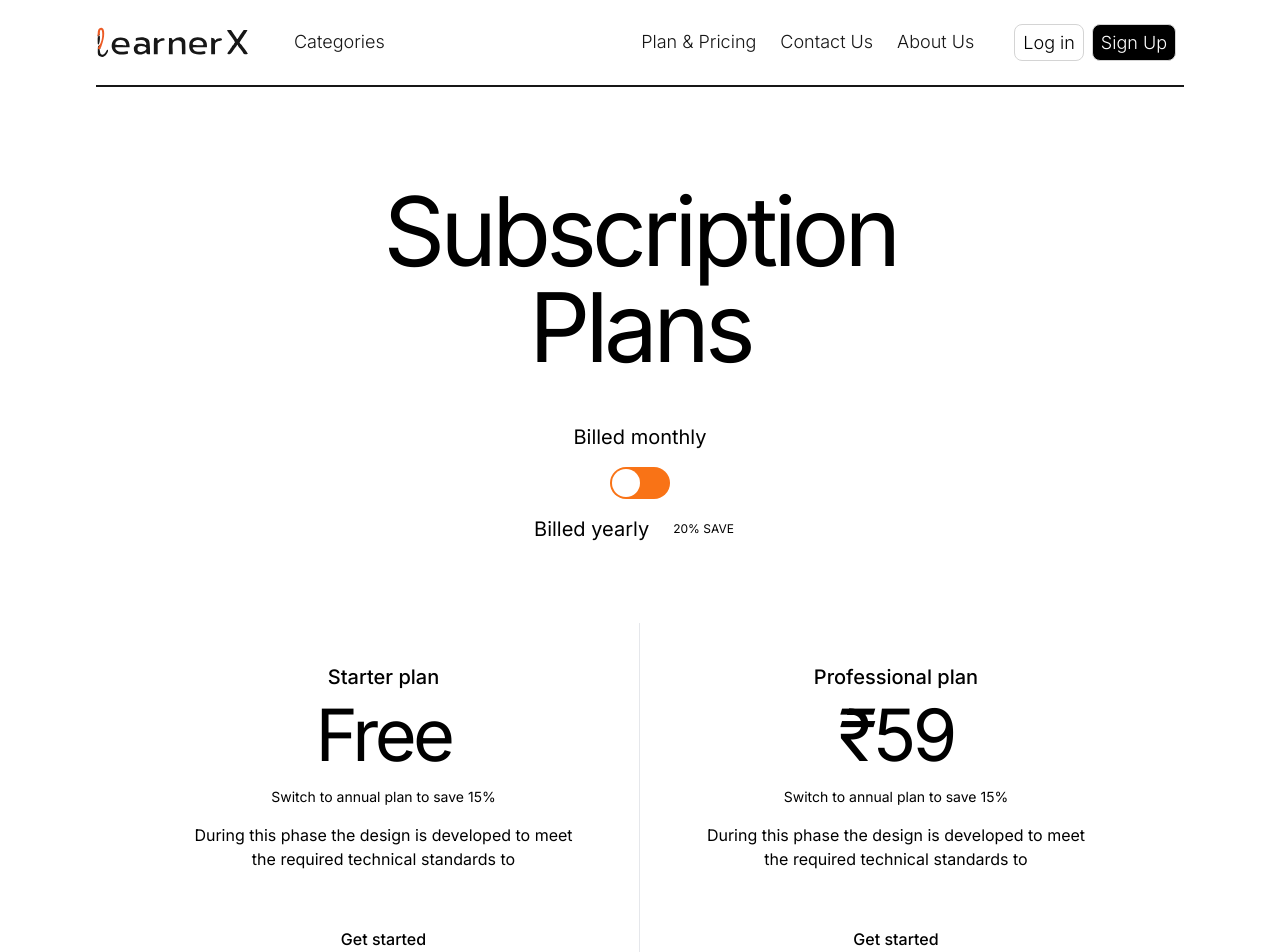
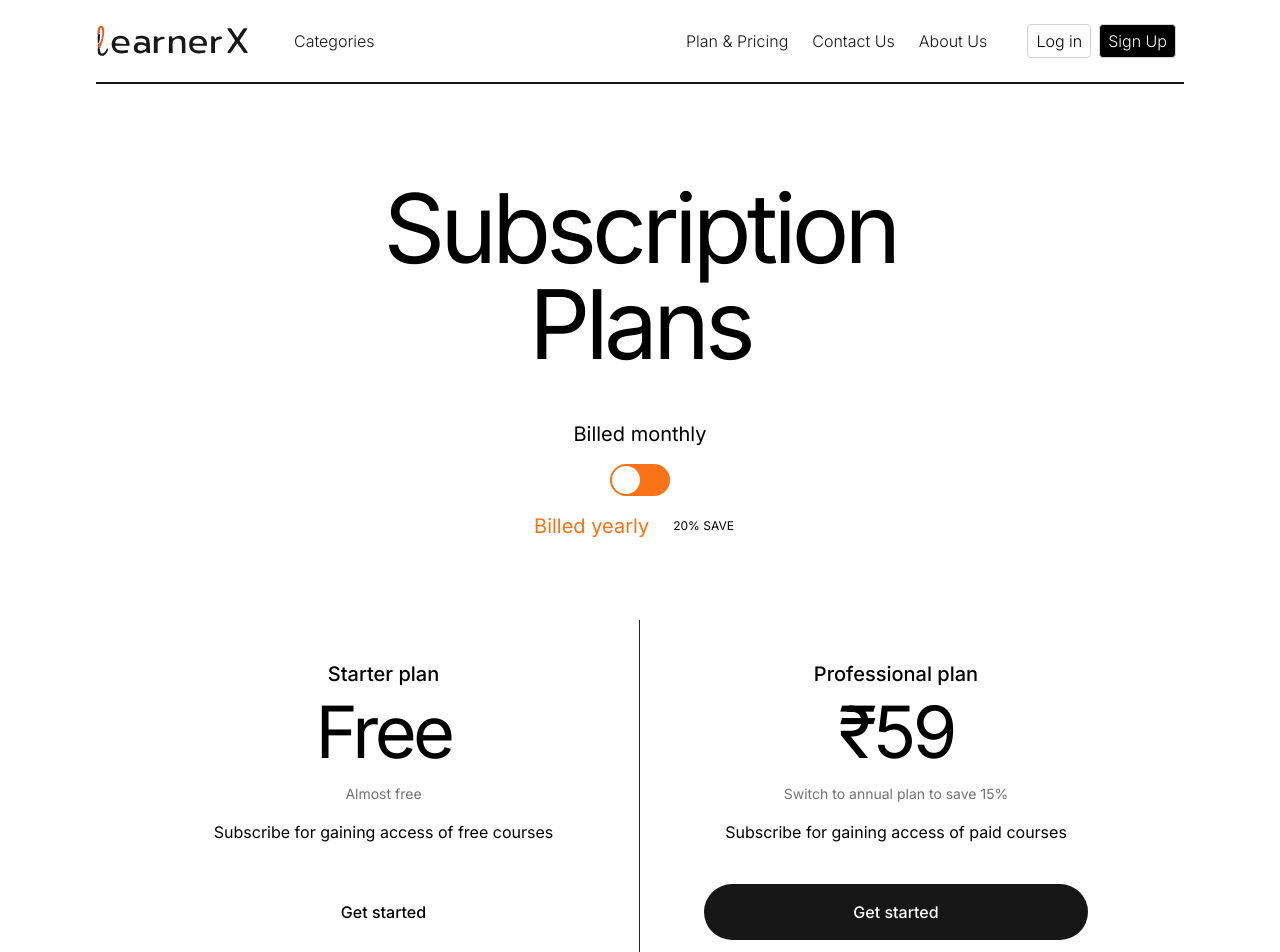
Before and after one commit to manrajchauhan/learnerX, a Next.js app: page /plan in a window 1280 px wide. Shown: the top 952 px of the page. Built offline with nearby package versions, Linux system fonts and the light colour scheme.

Commit message:
new Changes

```diff
--- a/app/about/page.tsx
+++ b/app/about/page.tsx
@@ -5,8 +5,9 @@ export default function page() {
   return (
     <section className="bg-darkBlue-900 pt-24 pb-28">
   <div className="container mx-auto px-4">
-    <h1 className="font-heading text-neutral-900 text-center mb-28 text-5xl md:text-7xl font-bold max-w-4xl mx-auto">
-    Discover, Learn, and Grow with US</h1>
+    <h1 className="font-heading text-6xl sm:text-8xl lg:text-10xl text-black tracking-tighter mb-12">
+    Discover, Learn, and Grow with US
+          </h1>
     <div className="relative mx-auto mb-32 max-w-sm">
       <div className="absolute left-0 top-0 bg-orange-500 blur-3xl filter opacity-50 rounded-full h-full w-full"></div>
       <Image className="relative z-50" width={400} height={400} src="/logo.svg" alt=""/>
--- a/app/components/Footer.tsx
+++ b/app/components/Footer.tsx
@@ -5,7 +5,7 @@ import Image from 'next/image'
 
 export default function Footer() {
   return (
-    <footer className="flex overflow-hidden z-0 flex-col justify-center px-10 pt-20 w-full border-t-2 border-solid border-t-neutral-900 max-md:px-5 max-md:max-w-full">
+    <footer className="flex overflow-hidden z-0 flex-col justify-center px-10 pt-20 w-full border-t-2 border-solid border-t-neutral-900 max-md:max-w-full">
     <div className="flex flex-wrap gap-10 items-start w-full max-md:max-w-full">
       <div className="flex flex-col items-start min-w-[240px] w-[296px]">
        <Image
@@ -18,7 +18,7 @@ export default function Footer() {
       <FooterLinks />
       <ContactInfo />
     </div>
-    <div className="overflow-hidden gap-2.5 self-stretch mt-10 w-full text-lg font-semibold leading-8 text-neutral-900 max-md:px-5 max-md:max-w-full">
+    <div className="overflow-hidden gap-2.5 self-stretch mt-10 w-full text-lg font-semibold leading-8 text-neutral-900 max-md:max-w-full">
       <span className="font-light text-neutral-900">Powered by </span>
       <a
         className="text-neutral-900"
--- a/app/components/Header.tsx
+++ b/app/components/Header.tsx
@@ -15,24 +15,24 @@ export default function Header() {
                 />
               </Link>
             </div>
-          <div className="flex flex-wrap flex-1 shrink gap-10 items-start self-stretch my-auto text-[18px] font-light leading-snug whitespace-nowrap basis-0 min-w-[240px] text-neutral-900 max-md:max-w-full">
+          <div className="flex flex-wrap flex-1 shrink gap-10 items-start self-stretch my-auto text-[16px] font-light leading-snug whitespace-nowrap basis-0 min-w-[240px] text-neutral-900 max-md:max-w-full">
             <Link href={'/categories'} className='hover:font-normal'>Categories</Link>
           </div>
           <div className="flex gap-6 items-center self-stretch my-auto">
-            <div className="flex gap-6 items-center self-stretch p-2 my-auto text-[18px] font-light leading-snug whitespace-nowrap rounded-md text-neutral-900 justify-between">
+            <div className="flex gap-6 items-center self-stretch p-2 my-auto text-[16px] font-light leading-snug whitespace-nowrap rounded-md text-neutral-900 justify-between">
 
               <Link href={'/plan'} className="self-stretch my-auto hover:font-normal">Plan & Pricing</Link>
               <Link href={'/contact'} className="self-stretch my-auto hover:font-normal">Contact Us</Link>
               <Link href={'/about'}className="self-stretch my-auto hover:font-normal">About Us</Link>
             </div>
             <div className="flex gap-2 items-start self-stretch p-2 my-auto ">
-             <div className='btn-login rounded-lg border border-neutral-300 px-2 py-1 hover:bg-neutral-50'>
-            <Link href={'/login'} className='text-[18px] font-light hover:font-normal'>
+             <div className='btn-login rounded border border-neutral-300 px-2 py-1 hover:bg-neutral-50'>
+            <Link href={'/login'} className='text-[16px] font-light hover:font-normal'>
             Log in
             </Link>
              </div>
-             <div className='btn-signup rounded-lg border border-neutral-300 bg-black text-white px-2 py-1 hover:bg-neutral-800'>
-            <Link href={'/signup'} className='text-[18px] font-light hover:font-normal'>
+             <div className='btn-signup rounded border border-neutral-300 bg-black text-white px-2 py-1 hover:bg-neutral-800'>
+            <Link href={'/signup'} className='text-[16px] font-light hover:font-normal'>
             Sign Up
             </Link>
              </div>
--- a/app/components/Hero.tsx
+++ b/app/components/Hero.tsx
@@ -4,7 +4,7 @@ import React from 'react'
 export default function Hero() {
   return (
     <div>
-    <div className="flex overflow-hidden z-0 flex-col justify-center pt-28 pb-20 w-full text-neutral-900 font-medium max-md:px-5 max-md:pt-24 max-md:max-w-full">
+    <div className="flex overflow-hidden z-0 flex-col justify-center pt-28 pb-20 w-full text-neutral-900 font-medium  max-md:pt-24 max-md:max-w-full">
       <div className="flex flex-col justify-center w-full max-md:max-w-full">
         <div className=" text-8xl font-medium leading-[103px] max-md:mt-10 max-md:max-w-full max-md:text-4xl max-md:leading-[54px]">
       <h1>Empower Your Future with LearnerX</h1>
--- a/app/plan/page.tsx
+++ b/app/plan/page.tsx
@@ -1,4 +1,5 @@
 "use client"
+import Link from 'next/link';
 import React, { useState } from 'react';
 
 export default function Page() {
@@ -16,7 +17,7 @@ export default function Page() {
             Subscription Plans
           </h1>
           <div className="flex flex-col xs:flex-row mb-10 items-center justify-center">
-            <span className={`text-xl ${toggle ? 'text-coolGray-500' : 'text-black'}`}>
+            <span className={`text-xl ${toggle ? 'text-orange-500' : 'text-black'}`}>
               Billed monthly
             </span>
             <div className="inline-flex p-0.5 my-4 xs:my-0 xs:mx-4 lg:mx-8 bg-orange-500 rounded-full">
@@ -30,7 +31,7 @@ export default function Page() {
               ></button>
             </div>
             <div className="inline-flex items-center">
-              <span className={`inline-block mr-3 text-xl ${toggle ? 'text-black' : 'text-coolGray-500'}`}>
+              <span className={`inline-block mr-3 text-xl ${toggle ? 'text-black' : 'text-orange-500'}`}>
                 Billed yearly
               </span>
               <span className="inline-block py-1.5 px-3 text-xs text-black border-1.5 border-white rounded-full">
@@ -39,28 +40,28 @@ export default function Page() {
             </div>
           </div>
         </div>
-        <div className="max-w-lg lg:max-w-3xl xl:max-w-5xl mx-auto bg-coolGray-900 rounded-4xl overflow-hidden">
+        <div className="max-w-lg lg:max-w-3xl xl:max-w-5xl mx-auto rounded-4xl overflow-hidden">
           <div className="flex flex-wrap">
-            <div className="w-full lg:w-1/2 border-b lg:border-b-0 lg:border-r border-coolGray-800">
+            <div className="w-full lg:w-1/2 border-b lg:border-b-0 lg:border-r border-neutral-800">
               <div className="h-full pt-10 pb-12 lg:pb-24 px-8">
                 <div className="max-w-sm mx-auto text-center">
                   <span className="block mb-2 text-xl font-medium text-black">Starter plan</span>
                   <h3 className="text-7xl tracking-tighter text-black mb-4">Free</h3>
-                  <span className="block mb-4 text-sm text-coolGray-500">
-                    Switch to annual plan to save 15%
+                  <span className="block mb-4 text-sm text-neutral-500">
+                    Almost free
                   </span>
                   <p className="text-black mb-10">
-                    During this phase the design is developed to meet the required technical standards to
+                    Subscribe for gaining access of free courses
                   </p>
-                  <a
-                    className="block mb-6 py-5 px-4 text-center leading-none font-medium text-black hover:text-black border-1.5 border-white hover:bg-white rounded-full transition duration-150"
+                  <Link
+                    className="block mb-6 py-5 px-4 text-center leading-none font-medium text-black hover:border hover:border-black rounded-full transition duration-150"
                     href="#"
                   >
                     Get started
-                  </a>
-                  <a className="inline-block underline hover:no-underline text-black" href="#">
+                  </Link>
+                  <Link className="inline-block underline hover:no-underline text-black" href="#">
                     Learn more about Free
-                  </a>
+                  </Link>
                 </div>
               </div>
             </div>
@@ -74,21 +75,21 @@ export default function Page() {
                   <h3 className={`text-7xl text-black tracking-tighter mb-4 ${toggle ? 'block' : 'hidden'}`}>
                   ₹699
                   </h3>
-                  <span className="block mb-4 text-sm text-coolGray-500">
+                  <span className="block mb-4 text-sm text-neutral-500">
                     Switch to annual plan to save 15%
                   </span>
                   <p className="text-black mb-10">
-                    During this phase the design is developed to meet the required technical standards to
+                  Subscribe for gaining access of paid courses
                   </p>
-                  <a
-                    className="block mb-6 py-5 px-4 text-center leading-none font-medium text-black hover:text-black bg-white hover:bg-orange-500 rounded-full transition duration-150"
+                  <Link
+                    className="block mb-6 py-5 px-4 text-center leading-none font-medium text-white hover:text-neutral-100 bg-neutral-900 hover:bg-neutral-800 rounded-full transition duration-150"
                     href="#"
                   >
                     Get started
-                  </a>
-                  <a className="inline-block underline hover:no-underline text-black" href="#">
+                  </Link>
+                  <Link className="inline-block underline hover:no-underline text-black" href="#">
                     Learn more about Professional
-                  </a>
+                  </Link>
                 </div>
               </div>
             </div>
```
Also changed, not shown: app/components/Categories.tsx (+5 -5 lines).
